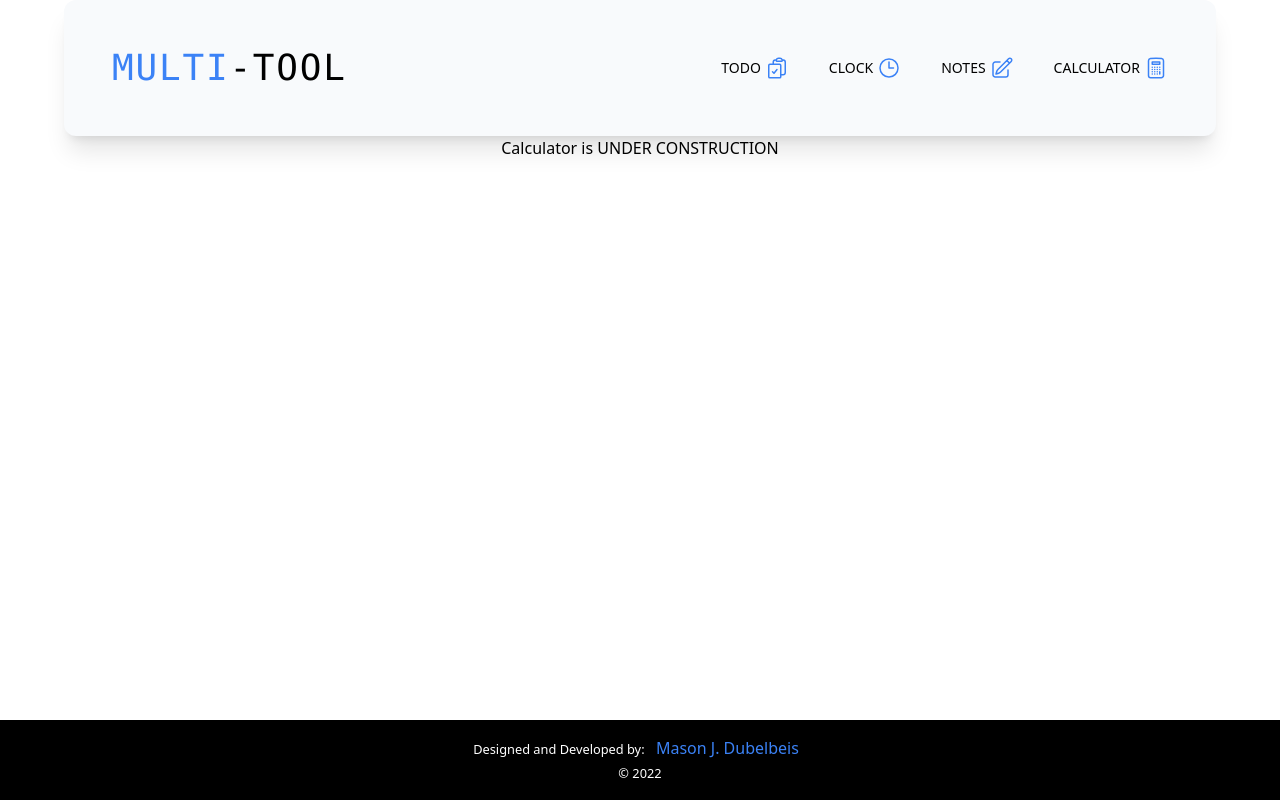
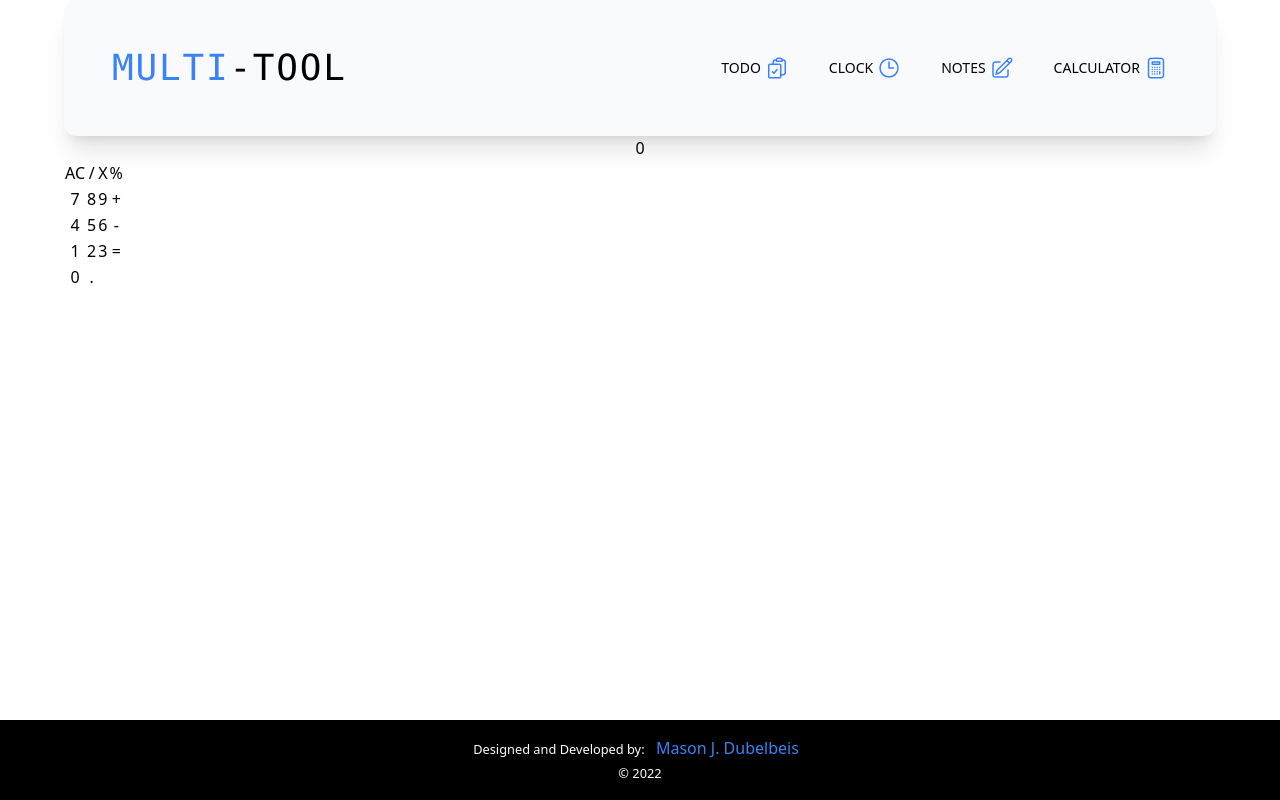
Before and after one commit to mdubelbeis/alarm-clock, a React (Vite) app: page /calculator in a window 1280 px wide. Built offline with nearby package versions, Linux system fonts and the light colour scheme.

Commit message:
init layout Calculator

```diff
--- /dev/null
+++ b/src/components/Calculator/CalcInput.tsx
@@ -0,0 +1,57 @@
+const CalcInput: React.FC = () => {
+  return (
+    <table>
+      <tr>
+        <td>AC</td>
+        <td>/</td>
+        <td>X</td>
+        <td>%</td>
+      </tr>
+      <tr>
+        <td>7</td>
+        <td>8</td>
+        <td>9</td>
+        <td>+</td>
+      </tr>
+      <tr>
+        <td>4</td>
+        <td>5</td>
+        <td>6</td>
+        <td>-</td>
+      </tr>
+      <tr>
+        <td>1</td>
+        <td>2</td>
+        <td>3</td>
+        <td>=</td>
+      </tr>
+      <tr>
+        <td>0</td>
+        <td>.</td>
+      </tr>
+    </table>
+  );
+};
+
+export default CalcInput;
+
+/*
+<div id="AC" class="btn">AC</div>
+<div id="divsion" class="btn">/</div>
+<div id="times" class="btn">X</div>
+<div id="percentage" class="btn">%</div>
+<div id="seven" class="btn">7</div>
+<div id="eight" class="btn">8</div>
+<div id="nine" class="btn">9</div>
+<div id="add" class="btn">+</div>
+<div id="four" class="btn">4</div>
+<div id="five" class="btn">5</div>
+<div id="six" class="btn">6</div>
+<div id="subtract" class="btn">-</div>
+<div id="one" class="btn">1</div>
+<div id="two" class="btn">2</div>
+<div id="three" class="btn">3</div>
+<div id="equals" class="btn">=</div>
+<div id="zero" class="btn">0</div>
+<div id="period" class="btn">.</div>
+*/
--- /dev/null
+++ b/src/components/Calculator/CalcOutput.tsx
@@ -0,0 +1,5 @@
+const CalcOutput: React.FC = () => {
+  return <div>CalcOutput</div>;
+};
+
+export default CalcOutput;
--- a/src/components/Clock/Weather.tsx
+++ b/src/components/Clock/Weather.tsx
@@ -259,7 +259,7 @@ const Weather: React.FC<WeatherProps> = ({ zip }) => {
 
   useEffect(() => {
     setZipCode(zip);
-    getWeatherData(zipCode);
+    // getWeatherData(zipCode);
   }, []);
 
   const getWeatherIcon = (code: number) => {
--- a/src/pages/Calculator.tsx
+++ b/src/pages/Calculator.tsx
@@ -1,7 +1,16 @@
-import React from "react";
+import { useState } from "react";
+import CalcInput from "../components/Calculator/CalcInput";
 
 const Calculator: React.FC = () => {
-  return <div className="text-center">Calculator is UNDER CONSTRUCTION</div>;
+  const [calcOutput, setCalcOutput] = useState("0");
+  return (
+    <div className="text-center">
+      <div id="calc-wrapper">
+        <h2>{calcOutput}</h2>
+        <CalcInput />
+      </div>
+    </div>
+  );
 };
 
 export default Calculator;
```
